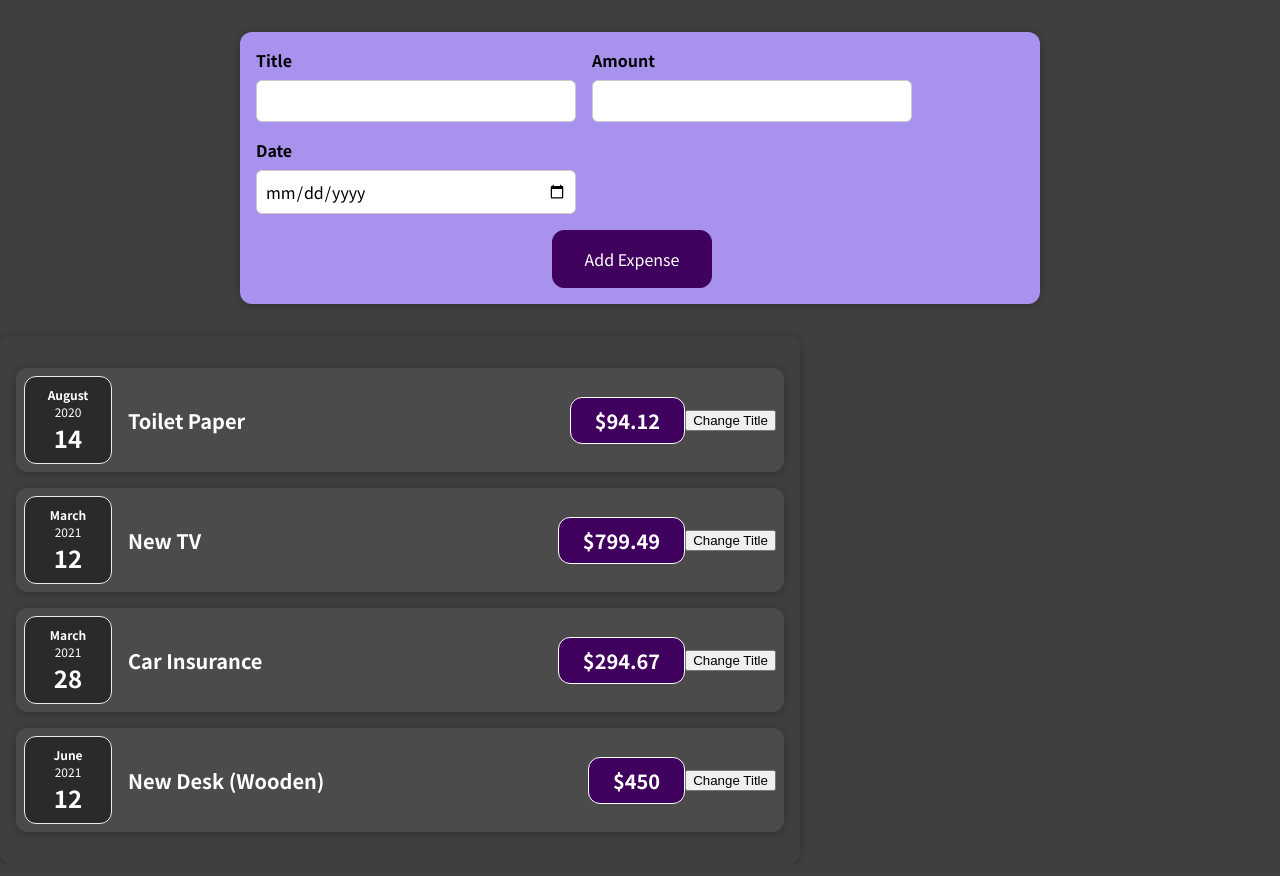
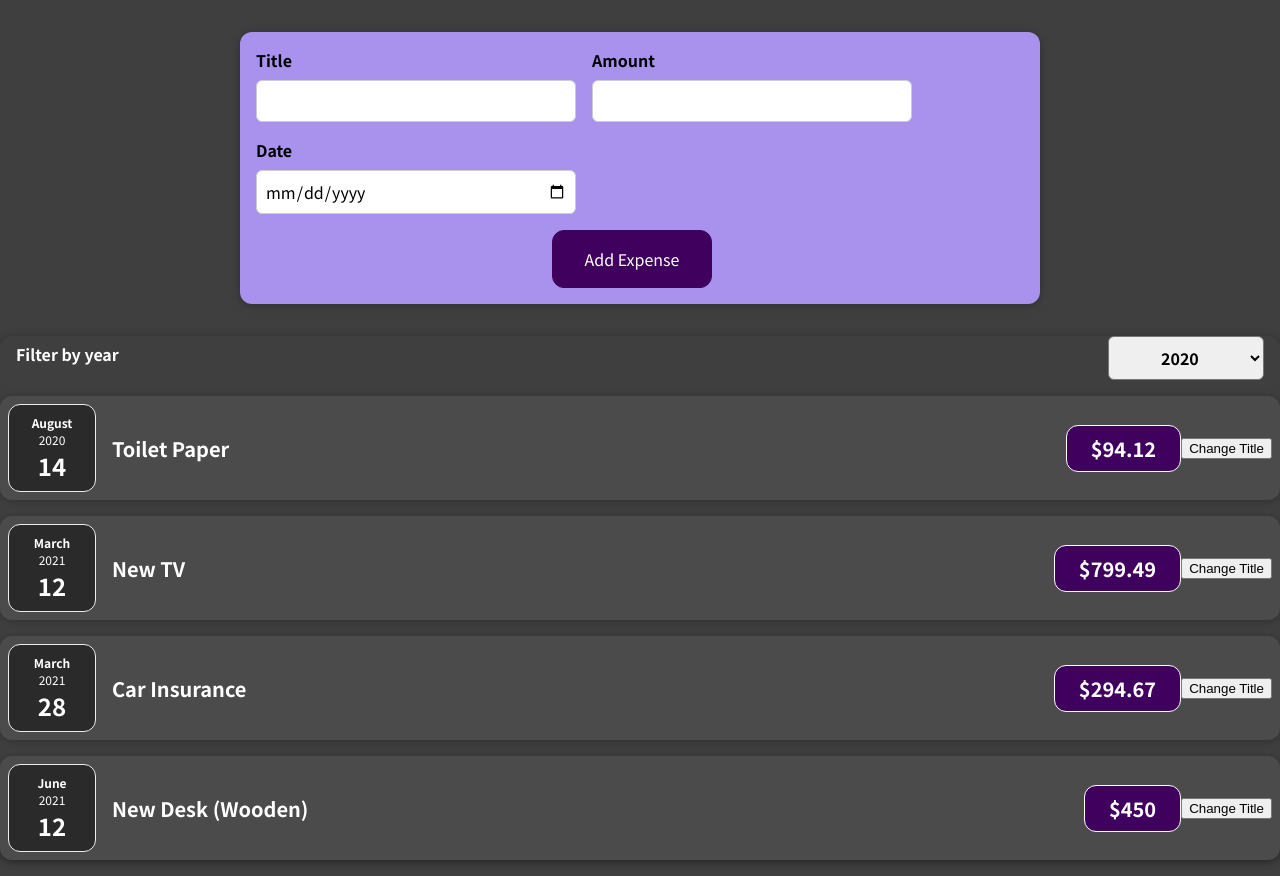
Before and after one commit to mverma45/ReactToDoList, a React (Create React App) app: page / in a window 1280 px wide. Built offline with nearby package versions, Linux system fonts and the light colour scheme; the HTML template or start-up script is replaced by a standard one.

Commit message:
more work

```diff
--- a/src/components/Expenses/Expenses.js
+++ b/src/components/Expenses/Expenses.js
@@ -1,11 +1,22 @@
-import React from "react"
+import React, { useState } from "react"
 import ExpenseItem from "./ExpenseItem"
-import "./Expenses.css"
+import ExpensesFilter from "./ExpensesFilter"
 import Card from "../UI/Card"
 
 function Expenses(props) {
+  const [filteredYear, setFilteredYear] = useState("2020")
+  const filterChangeHandler = selectedYear => {
+    setFilteredYear(selectedYear)
+  }
   return (
+    <div>
+      {/* forward the picked year from ExpenseFilter to the
+      Expenses component, then in the Expenses component store it in a state.  Forward the data to a higher level component */}
       <Card className="expenses">
+        <ExpensesFilter
+          selected={filteredYear}
+          onChangeFilter={filterChangeHandler}
+        />
         <ExpenseItem
           title={props.items[0].title}
           amount={props.items[0].amount}
@@ -27,6 +38,7 @@
           date={props.items[3].date}
         />
       </Card>
+    </div>
   )
 }
 
--- /dev/null
+++ b/src/components/Expenses/ExpensesFilter.css
@@ -0,0 +1,24 @@
+.expenses-filter {
+  color: white;
+  padding: 0 1rem;
+}
+
+.expenses-filter__control {
+  display: flex;
+  width: 100%;
+  align-items: center;
+  justify-content: space-between;
+  margin: 1rem 0;
+}
+
+.expenses-filter label {
+  font-weight: bold;
+  margin-bottom: 0.5rem;
+}
+
+.expenses-filter select {
+  font: inherit;
+  padding: 0.5rem 3rem;
+  font-weight: bold;
+  border-radius: 6px;
+}
--- /dev/null
+++ b/src/components/Expenses/ExpensesFilter.js
@@ -0,0 +1,24 @@
+import React from "react"
+import "./Expenses.js"
+import "./ExpensesFilter.css"
+
+const ExpensesFilter = props => {
+  const filterChangeHandler = event => {
+    props.onChangeFilter(event.target.value)
+  }
+  return (
+    <div className="expenses-filter">
+      <div className="expenses-filter__control">
+        <label>Filter by year</label>
+        <select value={props.selected} onChange={filterChangeHandler}>
+          <option value="2022">2022</option>
+          <option value="2021">2021</option>
+          <option value="2020">2020</option>
+          <option value="2019">2019</option>
+        </select>
+      </div>
+    </div>
+  )
+}
+
+export default ExpensesFilter
```
Also changed, not shown: 2 other files (tests, documents, lock files or other folders). Lines whose indentation alone changed are shown as unchanged.
